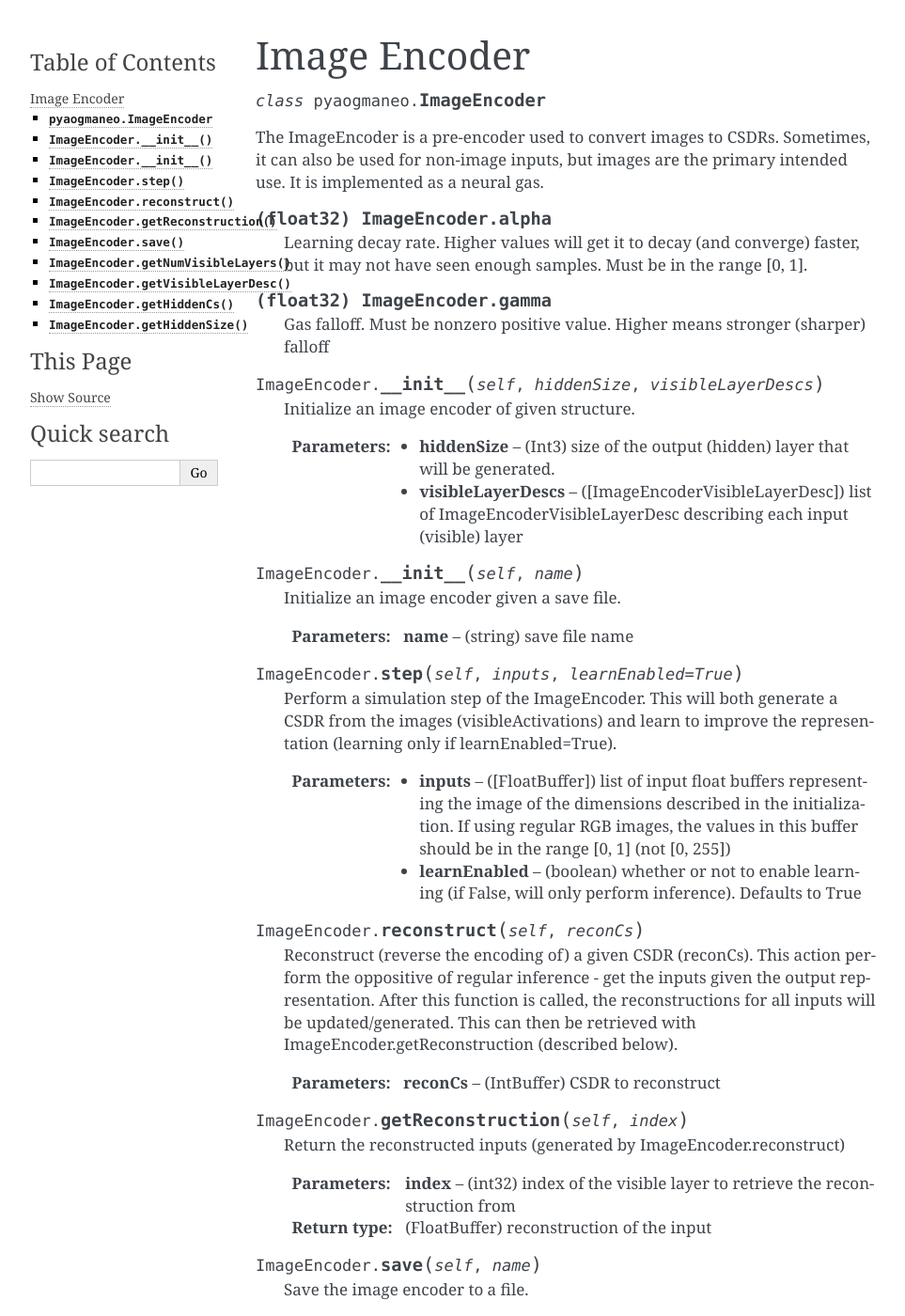
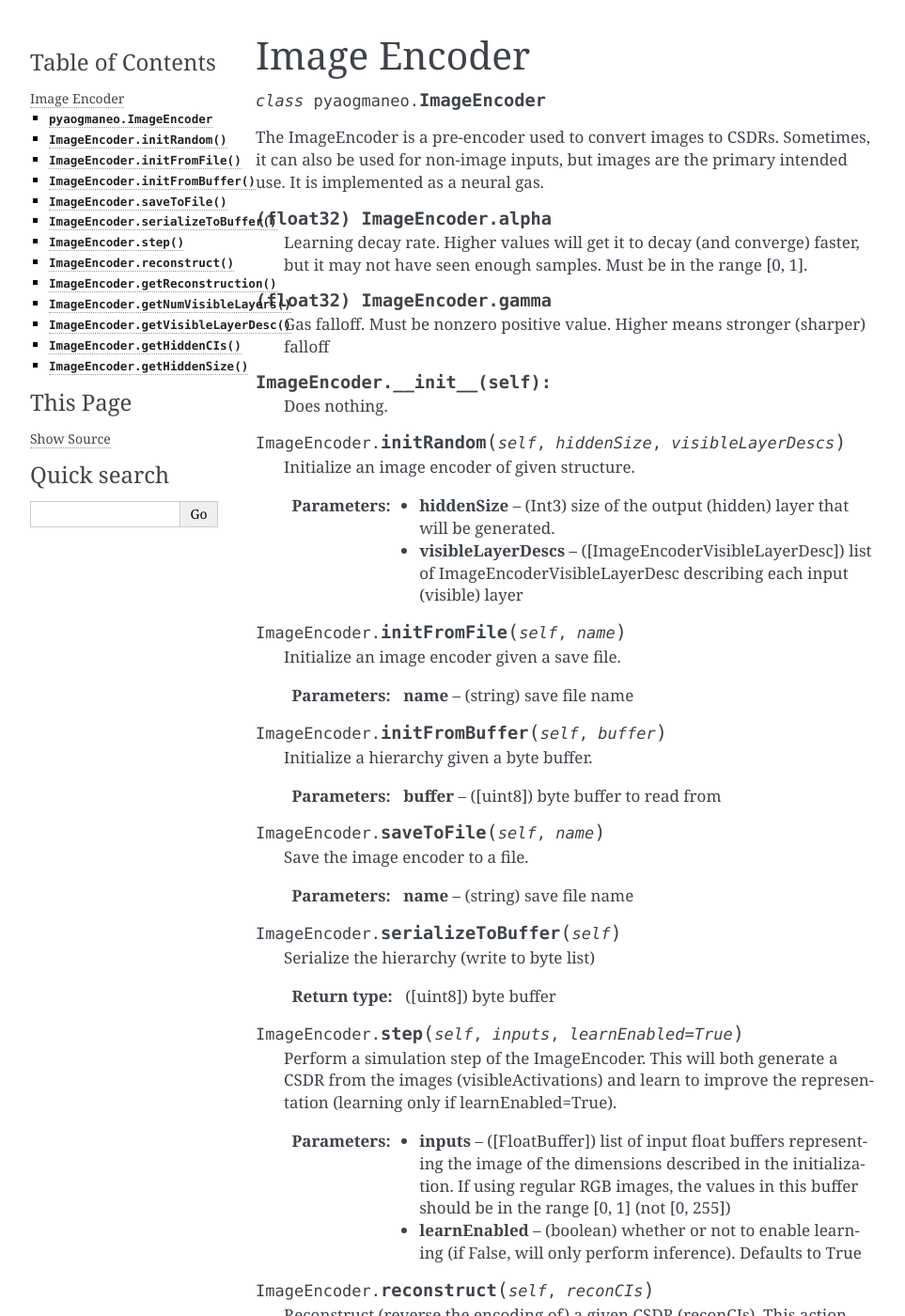
Before and after one commit to ogmacorp/PyAOgmaNeo, a Sphinx documentation site: the page built from docs/imageencoder.rst, in a window 1280 px wide and 1400 px high. Shown: the whole window at 94% size, without its empty margins (148-1111 px from the left). Built offline with Sphinx 7.4.7, drawn with Linux system fonts in a browser that asks for light colours; some of the changed text lies outside the part shown.

Commit message:
Removed multiple ctors

```diff
--- a/docs/hierarchy.rst
+++ b/docs/hierarchy.rst
@@ -5,45 +5,49 @@ Hierarchy
 
 The sparse predictive hierarchy (SPH). Can be thought of as the "agent" when used for reinforcement learning. This is the main piece of any PyAOgmaNeo project
 
-.. function:: Hierarchy.__init__(self, ioDescs, lds)
+.. function:: Hierarchy.__init__(self):
+
+    Does nothing.
+
+.. function:: Hierarchy.initRandom(self, ioDescs, lds)
 
     Initialize a hierarchy (random weights) of given structure.
 
     :param ioDescs: ([IODesc]) list of IODesc's (input-output descriptors, see IODesc). Defines the size of each input layer and its type
     :param lds: ([LayerDesc]) A list of filled-out descriptors (LayerDesc objects) describing how all the layers in the hierarchy should look
 
-.. function:: Hierarchy.__init__(self, name)
+.. function:: Hierarchy.initFromFile(self, name)
 
     Initialize a hierarchy given a save file.
 
     :param name: (string) save file name
 
-.. function:: Hierarchy.__init__(self, buffer)
+.. function:: Hierarchy.initFromBuffer(self, buffer)
 
     Initialize a hierarchy given a byte buffer.
 
     :param buffer: ([uint8]) byte buffer to read from
 
-.. function:: Hierarchy.step(self, inputCs, learnEnabled=True, reward=0.0, mimic=False)
-
-    Perform a simulation step of the hierarchy. This will produce new predictions or actions if those are being used (as specified in the IODesc's)
-
-    :param inputCs: ([IntBuffer]) list of input integer buffers representing the CSDRs of the dimensions described in the initialization
-    :param learnEnabled: (boolean) whether or not to enable learning (if False, will only perform inference). Defaults to True
-    :param reward: (float32) reward signal, if action input layers (pyaogmaneo.IODesc type set to typeAction) are present this will be used to update those to maximize reward. Defaults to 0.0
-    :param mimic: If true, sets the actors (action generators for reinforcement learning) to behave like regular predictors. This is useful for imitation learning followed by reinforcement learning
-
-.. function:: Hierarchy.save(self, name)
+.. function:: Hierarchy.saveToFile(self, name)
 
     Save the hierarchy to a file.
 
     :param name: (string) save file name
 
-.. function:: Hierarchy.serialize(self)
+.. function:: Hierarchy.serializeToBuffer(self)
 
     Serialize the hierarchy (write to byte list)
 
     :rtype: ([uint8]) byte buffer
+
+.. function:: Hierarchy.step(self, inputCIs, learnEnabled=True, reward=0.0, mimic=False)
+
+    Perform a simulation step of the hierarchy. This will produce new predictions or actions if those are being used (as specified in the IODesc's)
+
+    :param inputCIs: ([IntBuffer]) list of input integer buffers representing the CSDRs of the dimensions described in the initialization
+    :param learnEnabled: (boolean) whether or not to enable learning (if False, will only perform inference). Defaults to True
+    :param reward: (float32) reward signal, if action input layers (pyaogmaneo.IODesc type set to typeAction) are present this will be used to update those to maximize reward. Defaults to 0.0
+    :param mimic: If true, sets the actors (action generators for reinforcement learning) to behave like regular predictors. This is useful for imitation learning followed by reinforcement learning
 
 .. function:: Hierarchy.getNumLayers(self)
 
@@ -65,7 +69,7 @@ The sparse predictive hierarchy (SPH). Can be thought of as the "agent" when use
     :param l: (int32) index of the layer
     :rtype: (boolean) True if updated, False otherwise
 
-.. function:: Hierarchy.getHiddenCs(self, l)
+.. function:: Hierarchy.getHiddenCIs(self, l)
 
     Get the CSDR of the encoder of a certain layer
 
--- a/docs/imageencoder.rst
+++ b/docs/imageencoder.rst
@@ -14,18 +14,40 @@ It is implemented as a neural gas.
 
     Gas falloff. Must be nonzero positive value. Higher means stronger (sharper) falloff
 
-.. function:: ImageEncoder.__init__(self, hiddenSize, visibleLayerDescs)
+.. function:: ImageEncoder.__init__(self):
+
+    Does nothing.
+
+.. function:: ImageEncoder.initRandom(self, hiddenSize, visibleLayerDescs)
 
     Initialize an image encoder of given structure.
 
     :param hiddenSize: (Int3) size of the output (hidden) layer that will be generated.
     :param visibleLayerDescs: ([ImageEncoderVisibleLayerDesc]) list of ImageEncoderVisibleLayerDesc describing each input (visible) layer
 
-.. function:: ImageEncoder.__init__(self, name)
+.. function:: ImageEncoder.initFromFile(self, name)
 
     Initialize an image encoder given a save file.
 
     :param name: (string) save file name
+
+.. function:: ImageEncoder.initFromBuffer(self, buffer)
+
+    Initialize a hierarchy given a byte buffer.
+
+    :param buffer: ([uint8]) byte buffer to read from
+
+.. function:: ImageEncoder.saveToFile(self, name)
+
+    Save the image encoder to a file.
+
+    :param name: (string) save file name
+
+.. function:: ImageEncoder.serializeToBuffer(self)
+
+    Serialize the hierarchy (write to byte list)
+
+    :rtype: ([uint8]) byte buffer
 
 .. function:: ImageEncoder.step(self, inputs, learnEnabled=True)
 
@@ -34,12 +56,12 @@ It is implemented as a neural gas.
     :param inputs: ([FloatBuffer]) list of input float buffers representing the image of the dimensions described in the initialization. If using regular RGB images, the values in this buffer should be in the range [0, 1] (not [0, 255])
     :param learnEnabled: (boolean) whether or not to enable learning (if False, will only perform inference). Defaults to True
 
-.. function:: ImageEncoder.reconstruct(self, reconCs)
+.. function:: ImageEncoder.reconstruct(self, reconCIs)
 
-    Reconstruct (reverse the encoding of) a given CSDR (reconCs). This action perform the oppositive of regular inference - get the inputs given the output representation.
+    Reconstruct (reverse the encoding of) a given CSDR (reconCIs). This action perform the oppositive of regular inference - get the inputs given the output representation.
     After this function is called, the reconstructions for all inputs will be updated/generated. This can then be retrieved with ImageEncoder.getReconstruction (described below).
 
-    :param reconCs: (IntBuffer) CSDR to reconstruct
+    :param reconCIs: (IntBuffer) CSDR to reconstruct
 
 .. function:: ImageEncoder.getReconstruction(self, index)
 
@@ -47,12 +69,6 @@ It is implemented as a neural gas.
 
     :param index: (int32) index of the visible layer to retrieve the reconstruction from
     :rtype: (FloatBuffer) reconstruction of the input
-
-.. function:: ImageEncoder.save(self, name)
-
-    Save the image encoder to a file.
-
-    :param name: (string) save file name
 
 .. function:: ImageEncoder.getNumVisibleLayers(self)
 
@@ -67,7 +83,7 @@ It is implemented as a neural gas.
     :param index: (int32) index of the input (visible) layer
     :rtype: (ImageEncoderVisibleLayerDesc) the descriptor
 
-.. function:: ImageEncoder.getHiddenCs(self)
+.. function:: ImageEncoder.getHiddenCIs(self)
 
     Get the hidden encoded state (output CSDR)
 
--- a/docs/imageencodervisiblelayerdesc.rst
+++ b/docs/imageencodervisiblelayerdesc.rst
@@ -13,10 +13,6 @@ Describes a single visible layer of an ImageEncoder for use during initializatio
 
     Radius onto input. Must be 0 or greater. The diameter of the receptive field will be (2 * radius + 1)
 
-.. function:: ImageEncoderVisibleLayerDesc.__init__(self)
-
-    Initialize to sensible defaults
-
 .. function:: ImageEncoderVisibleLayerDesc.__init__(self, size, radius)
 
     Initialize to given values
--- a/docs/int3.rst
+++ b/docs/int3.rst
@@ -17,10 +17,6 @@ Simple 3-component integer vector type used typically to define sizes of various
 
     Third (z) component
 
-.. function:: Int3.__init__(self)
-
-    Default initialize to x=0, y=0, z=0
-
 .. function:: Int3.__init__(self, x, y, z)
 
     Initialize from components
--- a/docs/iodesc.rst
+++ b/docs/iodesc.rst
@@ -17,11 +17,7 @@ Describes a single input/output channel for a hierarchy
         pyaogmaneo.typePrediction: A prediction of the next timestep of values will be generated
         pyaogmaneo.typeAction: A action will be generated (for use with reinforcement learning)
 
-        The prediction of the specified type will be retrieved with Hierarchy.getPredictionCs (regardless of type).
-
-.. function:: IODesc.__init__(self)
-
-    Initialize to sensible defaults
+        The prediction of the specified type will be retrieved with Hierarchy.getPredictionCIs (regardless of type).
 
 .. function:: IODesc.__init__(self, size, type)
 
--- a/docs/layerdesc.rst
+++ b/docs/layerdesc.rst
@@ -32,7 +32,3 @@ Describes the layers of the hierarchy during initialization. Fill these variable
 .. function:: LayerDesc.__init__(self)
 
     Initialize to sensible defaults
-
-.. function:: LayerDesc.__init__(self, hiddenSize, ffRadius, pRadius, aRadius, ticksPerUpdate, temporalHorizon, historyCapacity)
-
-    Initialize whole descriptor to given values
```
Also changed, not shown: other parts of docs/hierarchy.rst (+1 -1 lines), 6 other files.
